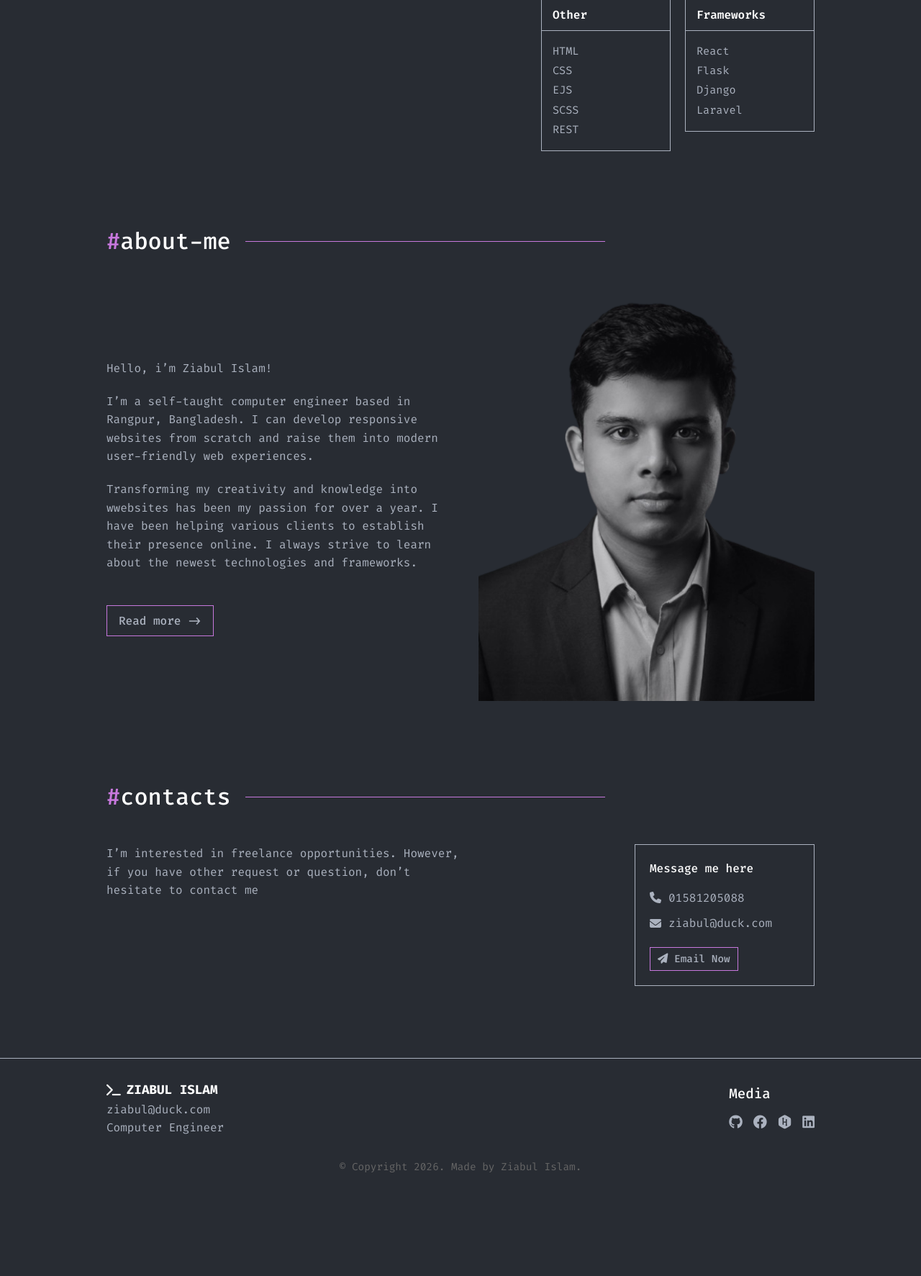
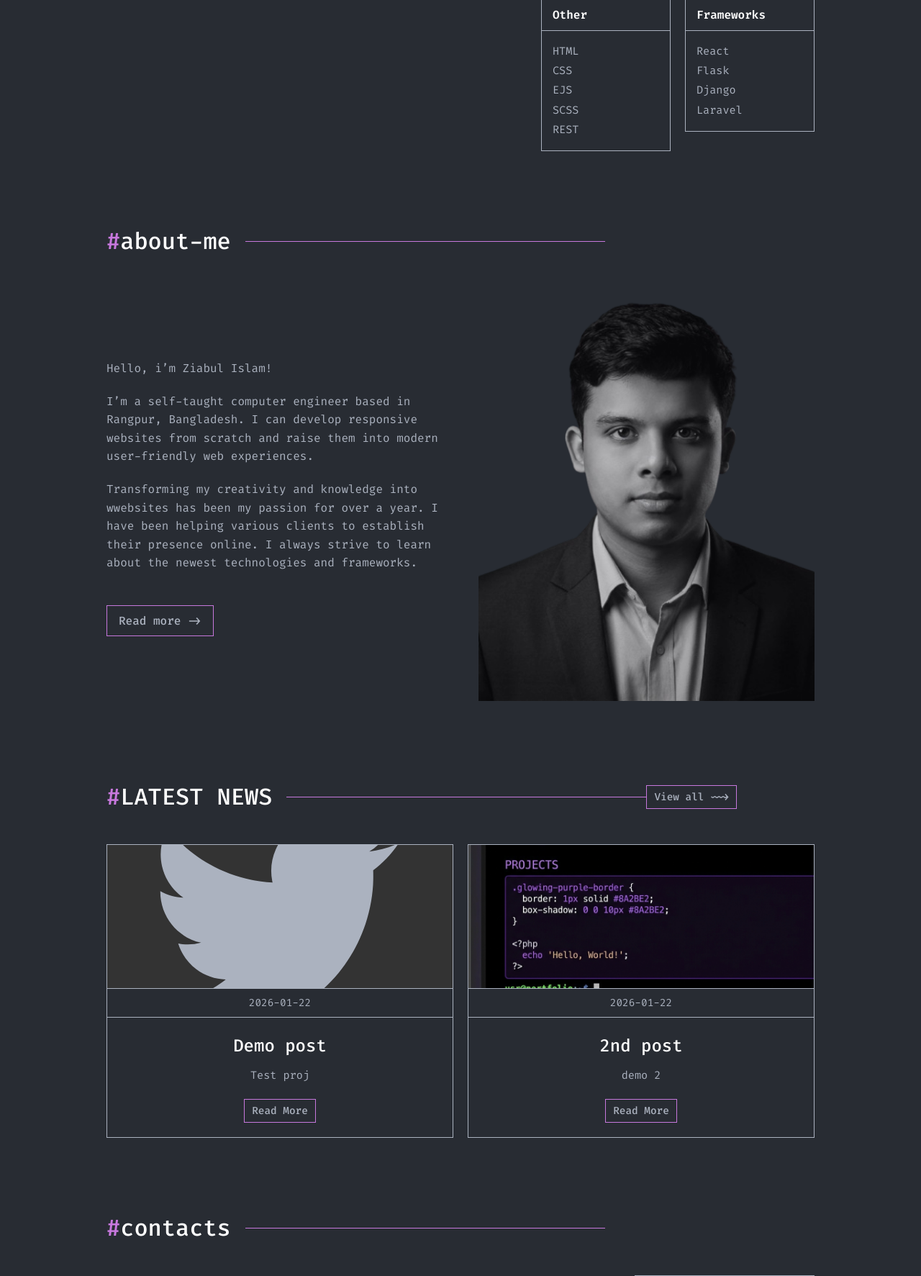
Before and after one commit to ziabul2/ziabuls-Portfolio, a PHP site: page / in a window 1280 px wide. Shown: the part 1826-3599 px from the top of the page at 72% size. Before the commit the page ends 3455 px from the top, so only its background shows below. Run offline with PHP 8.4, Linux system fonts and the light colour scheme.

Commit message:
feat: implement blog functionality and introduce a new admin dashboard for content management.

```diff
--- a/admin/index.php
+++ b/admin/index.php
@@ -69,8 +69,9 @@ foreach ($data['skills_section']['categories'] ?? [] as $cat) {
     <div class="stat-card">
         <h3><i class="fas fa-blog"></i> Blog Posts</h3>
         <p>Manage your articles and news updates.</p>
-        <div style="margin-top:20px;">
-            <a href="manage-blog.php" class="btn-edit">Manage Blog</a>
+        <div style="margin-top:20px; display: flex; gap: 10px;">
+            <a href="manage-blog.php" class="btn-edit">Manage Posts</a>
+            <a href="edit-blog-settings.php" class="btn-edit">UI Settings</a>
         </div>
     </div>
 </div>
--- a/data/portfolio.json
+++ b/data/portfolio.json
@@ -149,12 +149,26 @@
         "media_title": "Media",
         "copyright_text": "Made by Ziabul Islam"
     },
+    "blog_section": {
+        "title": "LATEST NEWS",
+        "view_all_text": "View all ~~&gt;",
+        "view_all_link": "blog.php"
+    },
     "blog_posts": [
         {
-            "id": "my-first-post",
-            "title": "My First Post",
-            "summary": "Testing the system",
-            "content": "This is a test blog post content.",
+            "id": "01",
+            "title": "Demo post",
+            "summary": "Test proj",
+            "content": "<h1>Hello Everyone</h1>\r\nwelcome :)",
+            "date": "2026-01-22",
+            "image": "assets/Twitter.svg",
+            "status": "published"
+        },
+        {
+            "id": "2nd-post",
+            "title": "2nd post",
+            "summary": "demo 2",
+            "content": "none",
             "date": "2026-01-22",
             "image": "assets/project1.png",
             "status": "published"
--- /dev/null
+++ b/includes/blog_preview.php
@@ -0,0 +1,42 @@
+    <!-- Blog Section -->
+    <section id="blog" class="projects">
+        <div class="container">
+            <div class="section-header">
+                <h2><span>#</span><?php echo $data['blog_section']['title']; ?></h2>
+                <div class="section-line"></div>
+                <a href="<?php echo $data['blog_section']['view_all_link']; ?>" class="btn btn-sm"><?php echo $data['blog_section']['view_all_text']; ?></a>
+            </div>
+
+            <div class="project-grid">
+                <?php
+                $published_posts = array_filter($data['blog_posts'], function($post) {
+                    return isset($post['status']) && $post['status'] === 'published';
+                });
+                // Sort by date descending
+                usort($published_posts, function($a, $b) {
+                    return strtotime($b['date']) - strtotime($a['date']);
+                });
+                // Take top 3
+                $latest_posts = array_slice($published_posts, 0, 3);
+
+                if (empty($latest_posts)): ?>
+                    <p style="color: #666; font-style: italic;">No blog posts available yet.</p>
+                <?php else: ?>
+                    <?php foreach ($latest_posts as $post): ?>
+                    <!-- Blog Card -->
+                    <div class="project-card">
+                        <div class="project-img">
+                            <img src="<?php echo htmlspecialchars($post['image']); ?>" alt="<?php echo htmlspecialchars($post['title']); ?>">
+                        </div>
+                        <div class="project-tech"><?php echo htmlspecialchars($post['date']); ?></div>
+                        <div class="project-content">
+                            <h3><?php echo htmlspecialchars($post['title']); ?></h3>
+                            <p><?php echo htmlspecialchars($post['summary']); ?></p>
+                            <a href="post.php?id=<?php echo urlencode($post['id']); ?>" class="btn btn-sm">Read More</a>
+                        </div>
+                    </div>
+                    <?php endforeach; ?>
+                <?php endif; ?>
+            </div>
+        </div>
+    </section>
--- a/includes/navbar.php
+++ b/includes/navbar.php
@@ -11,15 +11,21 @@
     <!-- Navbar -->
     <nav class="navbar">
         <div class="container">
-            <a href="#" class="logo">
+            <a href="index.php" class="logo">
                 <i class="fas fa-terminal"></i> <?php echo $data['hero']['name']; ?>
             </a>
+            <?php
+            $current_page = basename($_SERVER['PHP_SELF']);
+            $is_home = ($current_page == 'index.php' || $current_page == '');
+            $prefix = $is_home ? '' : 'index.php';
+            ?>
             <div class="nav-menu">
-                <a href="#home" class="nav-link"><span>#</span>home</a>
-                <a href="#projects" class="nav-link"><span>#</span>projects</a>
-                <a href="#skills" class="nav-link"><span>#</span>skills</a>
-                <a href="#about-me" class="nav-link"><span>#</span>about-me</a>
-                <a href="#contacts" class="nav-link"><span>#</span>contacts</a>
+                <a href="<?php echo $prefix; ?>#home" class="nav-link"><span>#</span>home</a>
+                <a href="<?php echo $prefix; ?>#projects" class="nav-link"><span>#</span>projects</a>
+                <a href="<?php echo $prefix; ?>#skills" class="nav-link"><span>#</span>skills</a>
+                <a href="<?php echo $prefix; ?>#about-me" class="nav-link"><span>#</span>about-me</a>
+                <a href="blog.php" class="nav-link <?php echo ($current_page == 'blog.php' || $current_page == 'post.php') ? 'active' : ''; ?>"><span>#</span>blog</a>
+                <a href="<?php echo $prefix; ?>#contacts" class="nav-link"><span>#</span>contacts</a>
             </div>
             <div class="hamburger">
                 <i class="fas fa-bars"></i>
--- a/index.php
+++ b/index.php
@@ -17,7 +17,7 @@ $data = loadPortfolioData();
 <?php include __DIR__ . '/includes/skills.php'; ?>
 
 <?php include __DIR__ . '/includes/about.php'; ?>
-
+<?php include __DIR__ . '/includes/blog_preview.php'; ?>
 <?php include __DIR__ . '/includes/contact.php'; ?>
 
 <?php include __DIR__ . '/includes/footer.php'; ?>
```
Also changed, not shown: admin/edit-blog-settings.php (added, +56 -0 lines), blog.php (added, +52 -0 lines), post.php (added, +61 -0 lines), 1 other file.
